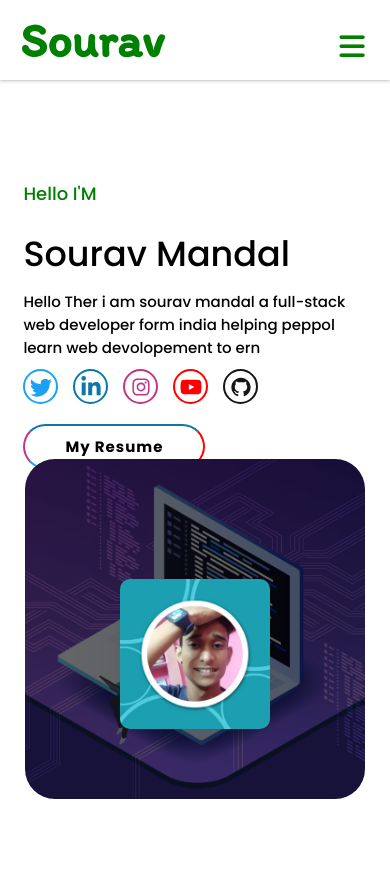
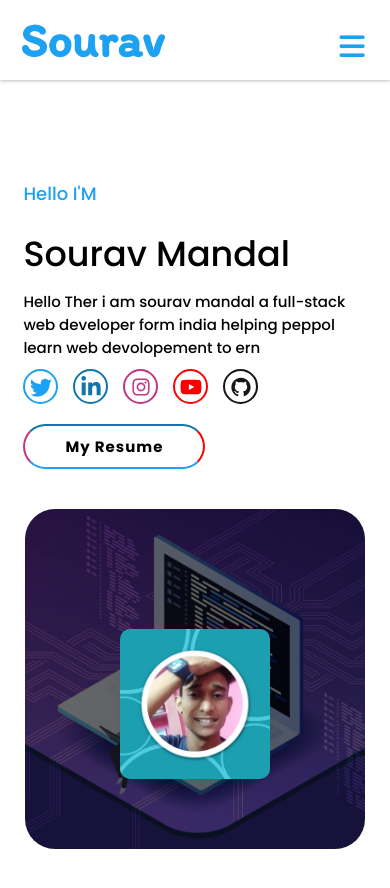
Before and after one commit to souravcodeweb/sourav_mandal, a React (Create React App) app: page / in a window 390 px wide. Shown: the top 888 px of the page. Built offline with nearby package versions, Linux system fonts and the light colour scheme.

Commit message:
add all the new code

```diff
--- a/src/Components/Pages/Home.css
+++ b/src/Components/Pages/Home.css
@@ -15,7 +15,7 @@ section{
 .home .text h1{
     font-size: 18px;
     font-weight: 500;
-    color: green;
+    color: #1DA1F2;
     margin-bottom: 20px;
 }
 .home .text h2{
@@ -75,6 +75,11 @@ section{
     background-position: center;
     border-radius: 30px;
 }
+@media (max-width: 500px){
+    .home .img{
+        margin-top: 50px;
+    }
+}
 .home .img img{
     width: 150px;
     height: 150px;
--- a/src/Components/Ui/Navbar.css
+++ b/src/Components/Ui/Navbar.css
@@ -22,7 +22,7 @@
   }
 
   .nav-logo {
-    color: #008000;
+    color: #1DA1F2;
     align-items: center;
     margin-left: 20px;
     cursor: pointer;
@@ -70,7 +70,7 @@
 
   .nav-item:hover:after {
     width: 100%;
-    background: #008000;
+    background: #1DA1F2;
   }
   .nav-icon {
     display: none;
@@ -114,6 +114,6 @@
       transform: translate(-100%, 60%);
       font-size: 1.8rem;
       cursor: pointer;
-      color: #008000;
+      color: #1DA1F2;
     }
   }
```
